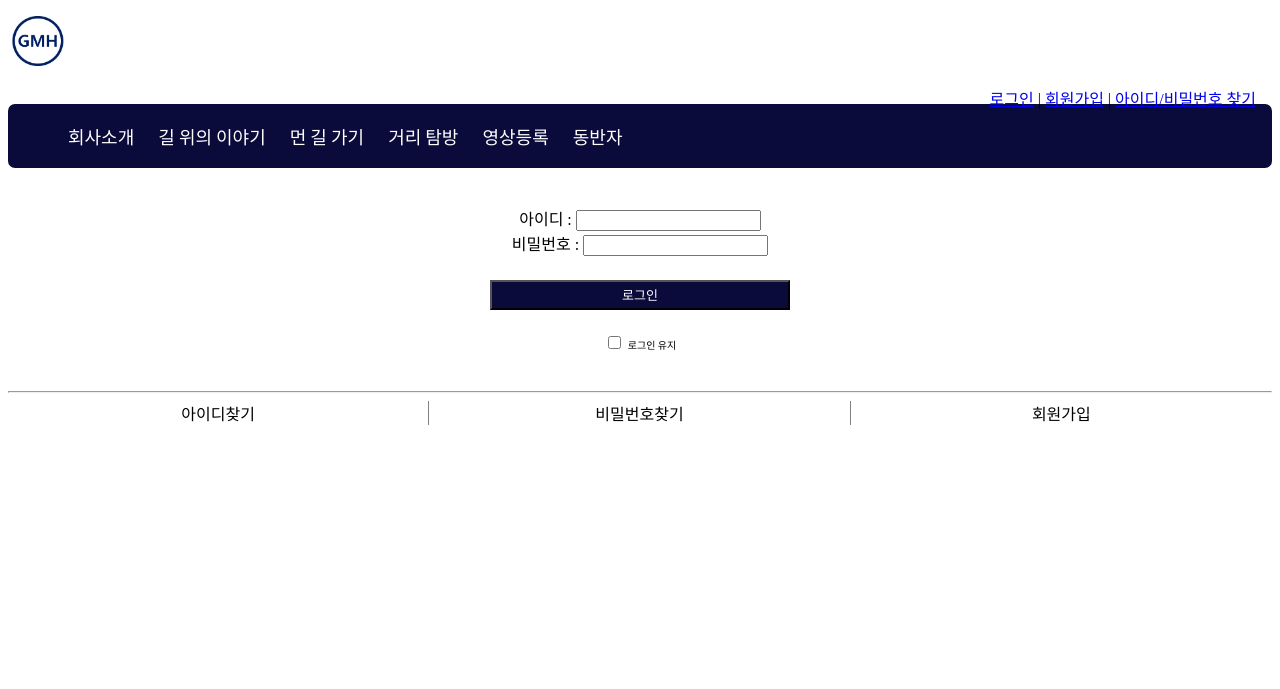
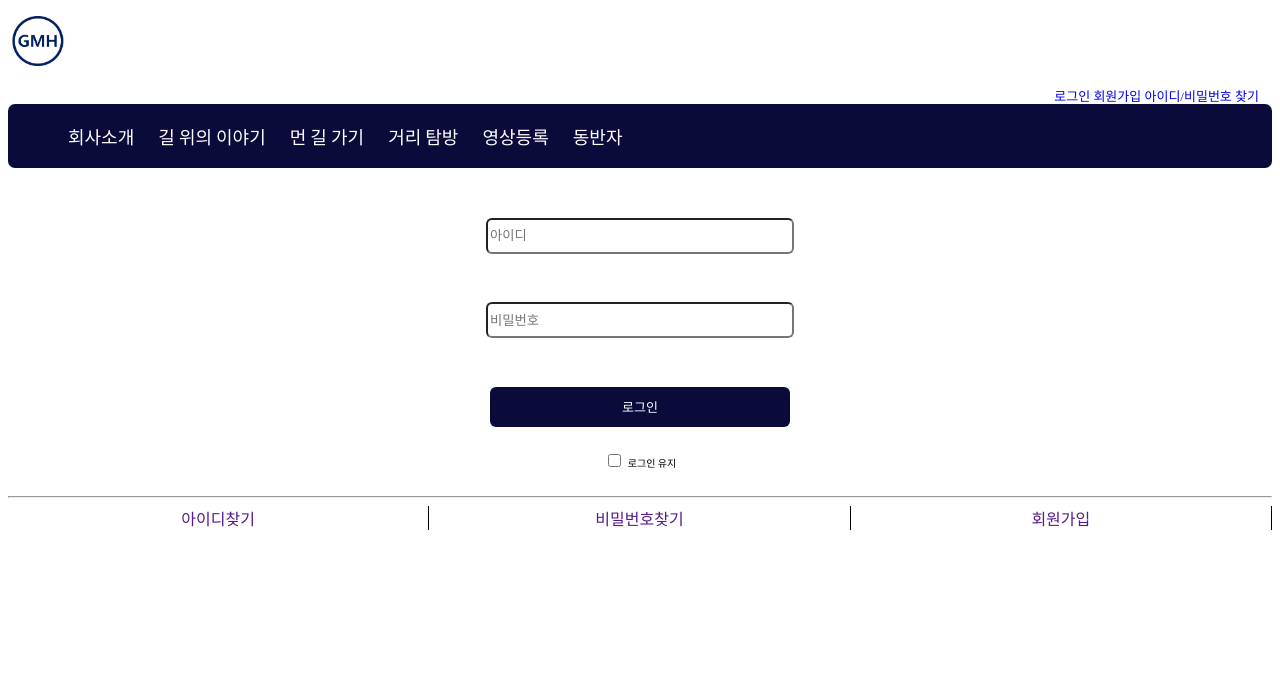
Before and after one commit to qkrwjdan/GmhOne, a Django app: page /accounts/login/ in a window 1280 px wide. Shown: the top 689 px of the page. Run offline with Django 3.2, Linux system fonts and the light colour scheme.

Commit message:
로그인 템플릿 및 디테일정리
1. 사이드 메뉴바밖으로 메뉴바 나갈 시 자동으로 메뉴바 닫힘.
2. 오른쪽 맨 위 span 밑줄 없앰
3. | 도 없앰
feedback: 하프디스플레이일 때 회원가입창, 동반자 메뉴 문제

```diff
--- a/ViewOnRoad/static/ViewOnRoad/login.css
+++ b/ViewOnRoad/static/ViewOnRoad/login.css
@@ -2,16 +2,17 @@
   text-align: center;
 }
 form{
-  margin: 3%;
+  margin:2%;
 }
 .loginButton{
   width: 300px;
-  height: 30px;
+  height: 40px;
   margin: 2%;
   background-color:#0B0B3B;
   color: white;
   font-size : 13px;
   font-family: 'Noto Sans KR', sans-serif;
+  border:none;
 }
 #id_name, #id_password{
   width: 300px;
@@ -26,5 +27,5 @@ form{
   grid-template-columns: 1fr 1fr 1fr;
 }
 .rightLine{
-  border-right: 1px solid gray;
+  border-right: 1px solid black;
 }
--- a/ViewOnRoad/templates/ViewOnRoad/ViewOnRoad_longWay.html
+++ b/ViewOnRoad/templates/ViewOnRoad/ViewOnRoad_longWay.html
@@ -54,7 +54,6 @@ margin : 5px;
             <video src = "{{ referenced_video.file.url }}" style="height : 200px ; width : 300px" ></video>
           </div>
           <div id="content">
-            유윤광 커밋
           </div>
         </div>
       </div>
--- a/ViewOnRoad/templates/ViewOnRoad/base.html
+++ b/ViewOnRoad/templates/ViewOnRoad/base.html
@@ -38,18 +38,18 @@
   <p>
     <a href = "{% url 'ViewOnRoad_index' %}"><img src="{% static 'ViewOnRoad/GMH_logo.png' %}" alt=""  width = 60px height = 50px></a>
   </p>
-  <span>
+  <span style="font-size:13px">
     {% if user.is_authenticated %}
-      <span style="float : right">
-        <a href="{% url 'logout' %}">로그아웃</a> |
-        <a href="{% url 'ViewOnRoad_fileupload' 1 %}">글쓰기</a> |
-        <a href="{% url 'ViewOnRoad_profile' %}">회원정보</a>
+      <span style="float : right"  >
+        <a href="{% url 'logout' %}" style = "text-decoration:none">로그아웃</a>
+        <a href="{% url 'ViewOnRoad_fileupload' 1 %}" style = "text-decoration:none">글쓰기</a>
+        <a href="{% url 'ViewOnRoad_profile' %}" style = "text-decoration:none">회원정보</a>
       </span>
     {% else %}
-      <span style="float : right">
-        <a href="{% url 'login' %}">로그인</a> |
-        <a href="{% url 'ViewOnRoad_signup2' %}">회원가입</a> |
-        <a href="#">아이디/비밀번호 찾기</a>&emsp;
+      <span style="float : right" >
+        <a href="{% url 'login' %}" style = "text-decoration:none" >로그인</a>
+        <a href="{% url 'ViewOnRoad_signup2' %}" style = "text-decoration:none" >회원가입</a>
+        <a href="#" style = "text-decoration:none">아이디/비밀번호 찾기</a>&emsp;
       </span>
     {% endif %}
   </span>
@@ -61,7 +61,7 @@
          <ul>
            <li><a href="{% url 'ViewOnRoad_storyonroad' %}">홈</a></li>
            <li><a href="#">최근 올라온 길</a></li>
-           <li><a href="#" onmouseover = 'openMenubar_L_1()'>주제가 있는 길</a></li>
+           <li><a href="#" onmouseover = 'openMenubar_L_1()' >주제가 있는 길</a></li>
          </ul>
       </li>
 
@@ -92,13 +92,13 @@
         <ul>
         {% if user.is_authenticated %}
         {% else %}
-          <li><a href="{% url 'login' %}">로그인</a></li>
-          <li><a href="{% url 'ViewOnRoad_signup2' %}">회원가입</a></li>
+          <li><a href="{% url 'login' %}" >로그인</a></li>
+          <li><a href="{% url 'ViewOnRoad_signup2' %}" >회원가입</a></li>
           <li><a href="#">아이디/비밀번호 찾기</a></li>
           <li>-------------------------&emsp;</li>
         {% endif %}
-          <li><a href="{% url 'ViewOnRoad_questions' %}">공개게시판</a></li>
-          <li><a href="{% url 'ViewOnRoad_ask' %}">문의하기</a></li>
+          <li><a href="{% url 'ViewOnRoad_questions' %}" style="text-decoration:none">공개게시판</a></li>
+          <li><a href="{% url 'ViewOnRoad_ask' %}" style="text-decoration:none">문의하기</a></li>
         </ul>
       </li>
    </ul>
@@ -107,7 +107,7 @@
   {% block content %}
   {% endblock %}
 
-<div id="menubar_L_1" class="menubar_L">
+<div id="menubar_L_1" class="menubar_L" onmouseleave = 'closeMenubar_L_1()' >
 		<a href="#" class="closeMenubar_L" onclick='closeMenubar_L_1()'>x</a>
 		<a href="#">나의 길 이야기</a>
 		<a href="#">맛집으로 가는 길</a>
@@ -119,7 +119,7 @@
 		<a href="#">박물관 가는 길</a>
 	</div>
 
-  <div id="menubar_L_2" class="menubar_L">
+  <div id="menubar_L_2" class="menubar_L" onmouseleave = 'closeMenubar_L_2()'>
     <a href="#" class="closeMenubar_L" onclick='closeMenubar_L_2()'>x</a>
     <a href="#">아시아</a>
     <a href="#">중국</a>
@@ -132,7 +132,7 @@
     <a href="#">남아메리카</a>
   </div>
 
-  <div id="menubar_L_3" class="menubar_L">
+  <div id="menubar_L_3" class="menubar_L" onmouseleave = 'closeMenubar_L_3()'>
     <a href="#" class="closeMenubar_L" onclick='closeMenubar_L_3()'>x</a>
     <a href="#">서울</a>
     <a href="#">경기도</a>
--- a/ViewOnRoad/templates/registration/login.html
+++ b/ViewOnRoad/templates/registration/login.html
@@ -5,28 +5,29 @@
 {% endblock %}
 
 {% block content %}
-  {% if form.errors %}
-      <p>이름과 비밀번호가 일치하지 않습니다. 다시 시도해주세요.</p>
-  {% endif %}
 
   <div id="loginBody">
     <form method="POST" action="{% url 'login' %}">
       {% csrf_token %}
 
-      아이디 : <input name="username" type="text" /><br />
-      비밀번호 : <input name="password" type="password" /><br />
-      <input class="loginButton" type="submit" value="로그인"><br>
+      <input name="username" id = "id_name" style = "border-radius : 6px" type="text" placeholder="아이디"/><br />
+      <input name="password" id = "id_password" style = "border-radius : 6px" type="password" placeholder="비밀번호"/><br />
+      <button class="loginButton" style = "border-radius : 6px"  type="submit" value="로그인">로그인</button><br>
       <input type="hidden" name="next" value="{{ next }}" />
 
       <input id="checkLogin" type="checkbox" value="">
       <label id="checkLogin">로그인 유지</label>
     </form>
+    {% if form.errors %}
+    <p style="font-size:10px">아이디와 비밀번호가 일치하지 않습니다. 다시 시도해주세요.</p>
+    {% endif %}
 
     <hr>
     <div id="grid">
-      <span class="rightLine">아이디찾기</span> <!—아이디찾기.html로 이동—>
-      <span class="rightLine">비밀번호찾기</span> <!—비밀번호찾기.html로 이동—>
-      <span>회원가입</span> <!—회원가입.html로 이동—>
+      <a href="" class="rightLine" style = "text-decoration:none" >아이디찾기</a>
+      <a href="" class="rightLine" style = "text-decoration:none">비밀번호찾기</a>
+      <a href="" class="rightLine" style = "text-decoration:none">회원가입</a>
     </div>
   </div>
+
 {% endblock %}
```
